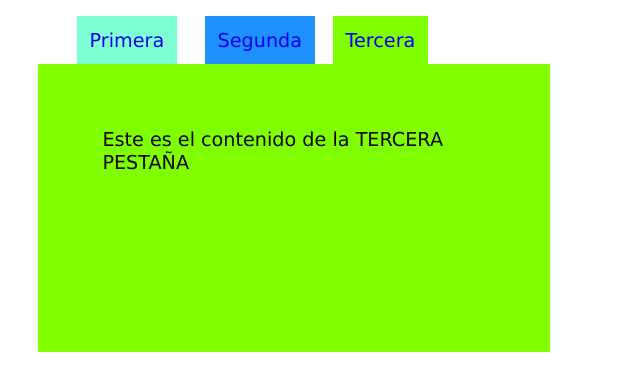
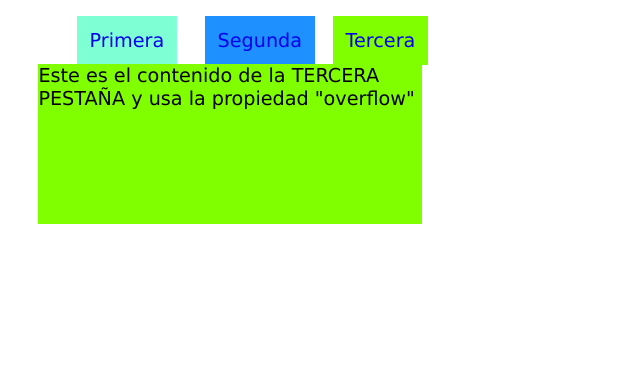
Before and after one commit to drunn99/Interfaces, a plain HTML site: page PrimeraEVA/U2EjercicioZindex/index.html in a window 1280 px wide. Shown: the whole page, without its empty margins (0-640 px from the left). Drawn offline with Linux system fonts and the light colour scheme.

Commit message:
30-10.2 Laptop

```diff
--- a/PrimeraEVA/U2EjercicioZindex/index.html
+++ b/PrimeraEVA/U2EjercicioZindex/index.html
@@ -1,11 +1,13 @@
 <!DOCTYPE html>
 <html lang="en">
+
 <head>
     <meta charset="UTF-8">
     <meta name="viewport" content="width=device-width, initial-scale=1.0">
     <title>Ejercicio z-index</title>
     <link rel="stylesheet" href="styles.css">
 </head>
+
 <body>
     <div>
         <ul>
@@ -13,9 +15,18 @@
             <li><a href="#segun">Segunda</a></li>
             <li><a href="#terce">Tercera</a></li>
         </ul>
-        <div id="primer"><span>Este es el contenido de la PRIMERA PESTAÑA</span></div>
-        <div id="segun"><span>Este es el contenido de la SEGUNDA PESTAÑA</span></div>
-        <div id="terce"><span>Este es el contenido de la TERCERA PESTAÑA</span></div>
+        <div id="primer">
+            <div>Arriba izquierda</div>
+            <div>Arriba derecha</div>
+            <span>Este es el contenido de la PRIMERA PESTAÑA y usa la propiedad "clear"</span>
+        </div>
+        <div id="segun">
+            <span>Este es el contenido de la SEGUNDA PESTAÑA y usa la propiedad "display</span>
+        </div>
+        <div id="terce">
+            <span>Este es el contenido de la TERCERA PESTAÑA y usa la propiedad "overflow"</span>
+        </div>
     </div>
 </body>
+
 </html>
--- a/PrimeraEVA/U2EjercicioZindex/styles.css
+++ b/PrimeraEVA/U2EjercicioZindex/styles.css
@@ -47,15 +47,16 @@ li:nth-child(3){
 #terc:target{
     z-index: 1;
 }
-div:nth-child(2){
+#primer{
     background-color: aquamarine;
+    clear: both;
 }
 
-div:nth-child(3){
+#segun{
     background-color: dodgerblue;
 }
 
-div:nth-child(4){
+#terce{
     background-color: chartreuse;
 }
 
@@ -66,7 +67,6 @@ ul ~ div{
     height: 20%;
     top: 8%;
     left: 3%;
-    padding: 5%;
 }
 
 a{
@@ -80,3 +80,11 @@ a:visited{
 a:hover{
     color:black;
 }
+
+#primer > div:nth-child(1){
+    float:left;
+}
+
+#primer > div:nth-child(2){
+    float:right;
+}
```
